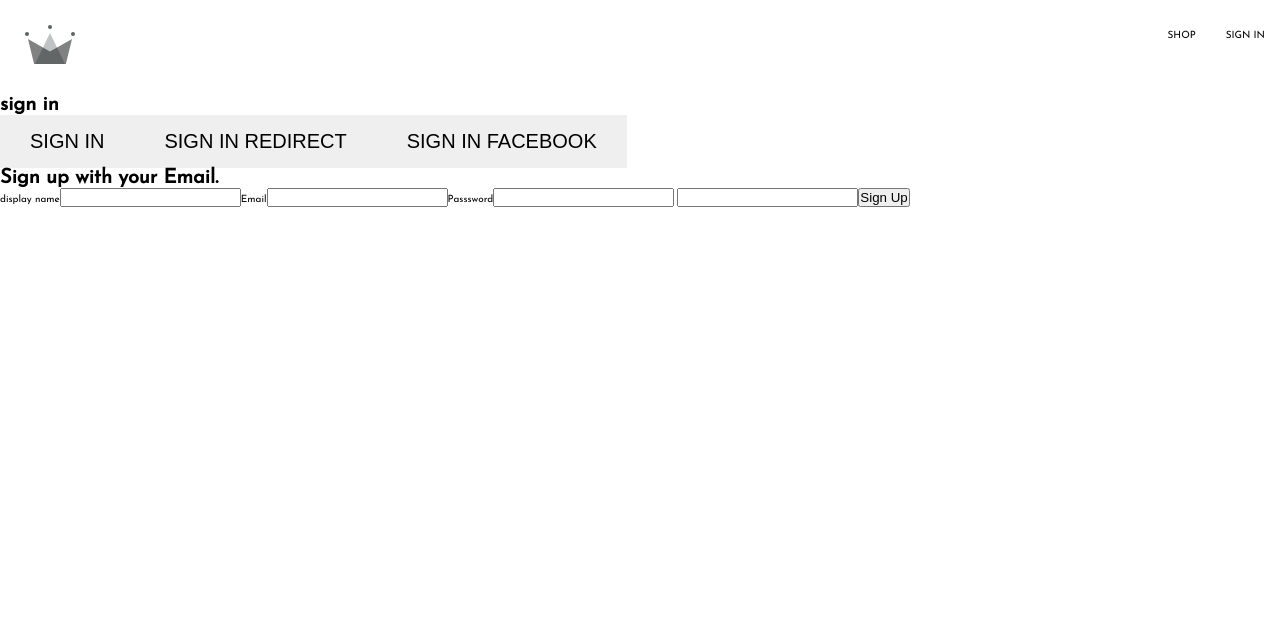
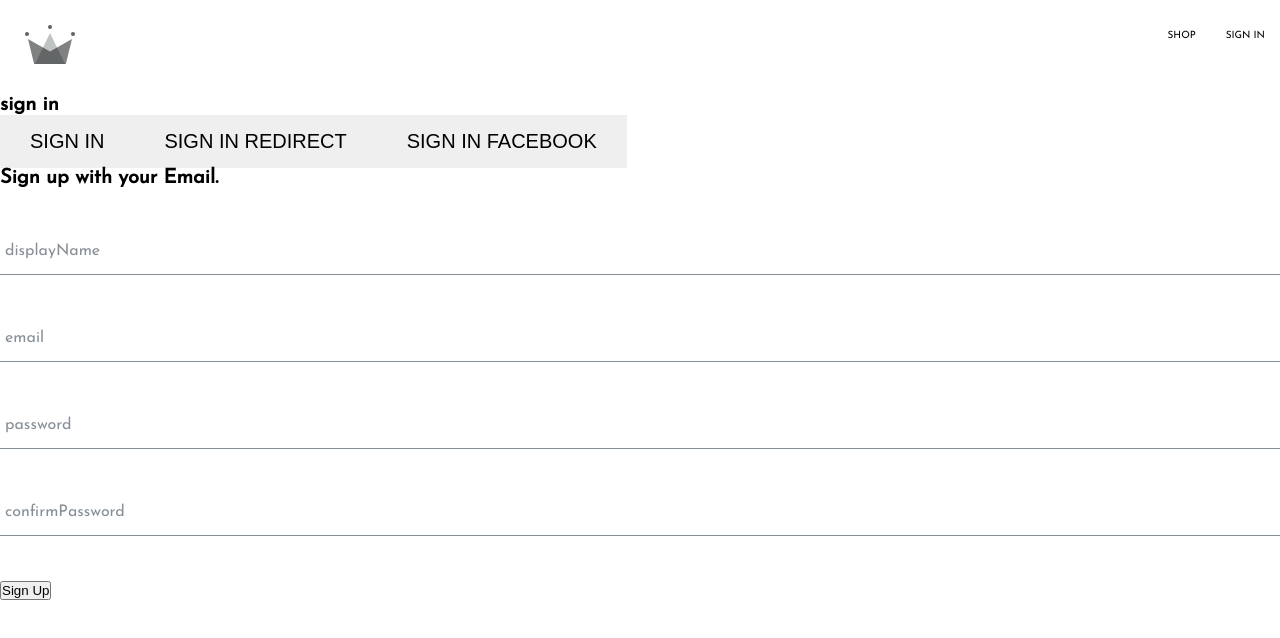
Before and after one commit to dengzhu-hub/e-commerce, a React (Create React App) app: page /signIn in a window 1280 px wide. Shown: the top 638 px of the page. Built offline with nearby package versions, Linux system fonts and the light colour scheme.

Commit message:
finish form-input layout and style

```diff
--- /dev/null
+++ b/src/routes/form-input/formInput.component.jsx
@@ -0,0 +1,18 @@
+import "./formInput.style.scss";
+const FromInput = ({ label, ...otherProps }) => {
+  return (
+    <div className="form-input__container">
+      <input className="form-input__text" {...otherProps} />
+      {label && (
+        <label
+          className={`${
+            otherProps.value.length ? "shrink" : ""
+          } form-input__label`}
+        >
+          {label}
+        </label>
+      )}
+    </div>
+  );
+};
+export default FromInput;
--- /dev/null
+++ b/src/routes/form-input/formInput.style.scss
@@ -0,0 +1,48 @@
+@import "../../../node_modules/open-color/open-color.scss";
+
+@mixin shrinkLabel {
+  top: -14px;
+  font-size: 12px;
+  color: $oc-black;
+}
+.form-input {
+  &__container {
+    position: relative;
+    margin: 45px 0;
+  }
+  &__label {
+    color: $oc-gray-6;
+    font-size: 16px;
+    font-weight: normal;
+    position: absolute;
+    pointer-events: none;
+    left: 5px;
+    top: 10px;
+    transition: 300ms ease all;
+
+    &.shrink {
+      @include shrinkLabel();
+    }
+  }
+  &__text {
+    background: none;
+    background-color: white;
+    color: $oc-blue-6;
+    font-size: 18px;
+    padding: 10px 10px 10px 5px;
+    display: block;
+    width: 100%;
+    border: none;
+    border-radius: 0;
+    border-bottom: 1px solid $oc-gray-6;
+    margin: 25px 0;
+
+    &:focus {
+      outline: none;
+    }
+
+    &:focus ~ .form-input__label {
+      @include shrinkLabel();
+    }
+  }
+}
--- a/src/routes/sign-in/signIn.component.jsx
+++ b/src/routes/sign-in/signIn.component.jsx
@@ -5,7 +5,7 @@ import {
   signWithFaacePop,
   createUserDocumentFromAuth,
   signInWithGoogleRedirect,
-} from "../../utils/firebase.utils";
+} from "../../utils/firebase/firebase.utils";
 
 const Sign = () => {
   const loginGoogleUserWithPopUp = async () => {
--- a/src/routes/sign-up/signUp.component.jsx
+++ b/src/routes/sign-up/signUp.component.jsx
@@ -1,27 +1,107 @@
 import { useState } from "react";
+import FormItemInput from "antd/es/form/FormItemInput";
+import {
+  createAuthUserWithEmailAndPassword,
+  createUserDocumentFromAuth,
+} from "../../utils/firebase/firebase.utils";
+import FromInput from "../form-input/formInput.component";
+
 const defaultFormField = {
-  desplayName: "",
+  displayName: "",
   email: "",
   password: "",
   confirmPassword: "",
 };
+
 const SignUpForm = () => {
   const [formFields, setFormFields] = useState(defaultFormField);
+  console.log(formFields);
+  console.log({ ...formFields });
+
   const { displayName, email, password, confirmPassword } = formFields;
+  const resetFormField = () => {
+    setFormFields(defaultFormField);
+  };
+  const onHandleSubmit = async e => {
+    e.preventDefault();
+    if (password !== confirmPassword) {
+      alert("password are not correct.");
+      return;
+    }
+    try {
+      const { user } = await createAuthUserWithEmailAndPassword(
+        email,
+        password
+      );
+      /**
+       * clear form input
+       */
+      resetFormField();
+
+      createUserDocumentFromAuth(user, { displayName });
+      console.log(user);
+    } catch (err) {
+      if (err.code === "auth/weak-password") {
+        alert("password are too short.");
+      } else if (err.code === "auth/email-already-in-use") {
+        alert("email is already in use");
+      } else {
+        console.log(err);
+      }
+    }
+  };
+  const onHandleChanged = e => {
+    console.log(e.target);
+    const { name, value } = e.target;
+    console.log(name, value);
+    setFormFields({ ...formFields, [name]: value });
+    console.log({ [name]: value });
+  };
 
   return (
     <div>
       <h1>Sign up with your Email.</h1>
-      <form action="">
-        <label htmlFor="name">display name</label>
-        <input id="name" type="text" required />
-        <label htmlFor="name">Email</label>
-        <input id="name" type="text" required />
-        <label htmlFor="name">Passsword</label>
-        <input id="name" type="text" required />
-        <label htmlFor="name"> </label>
-        <input id="name" type="text" required />
-        <button> Sign Up</button>
+      <form action="" onSubmit={onHandleSubmit}>
+        <FromInput
+          label="displayName"
+          id="name"
+          name="displayName"
+          type="text"
+          onChange={onHandleChanged}
+          required
+          value={displayName}
+        />
+
+        <FromInput
+        label="email"
+          id="email"
+          type="email"
+          name="email"
+          onChange={onHandleChanged}
+          required
+          value={email}
+        />
+
+        <FromInput
+        label="password"
+          id="password"
+          type="password"
+          name="password"
+          onChange={onHandleChanged}
+          required
+          value={password}
+        />
+
+        <FromInput
+          id="confirmPassword"
+          label="confirmPassword"
+          name="confirmPassword"
+          type="password"
+          onChange={onHandleChanged}
+          required
+          value={confirmPassword}
+        />
+        <button type="submit"> Sign Up</button>
       </form>
     </div>
   );
--- a/src/utils/firebase.utils.js
+++ b/src/utils/firebase/firebase.utils.js
@@ -5,13 +5,17 @@ import {
   signInWithRedirect,
   signInWithPopup,
   GoogleAuthProvider,
+  createUserWithEmailAndPassword,
   FacebookAuthProvider,
 } from "firebase/auth";
 import { doc, getDoc, setDoc, getFirestore } from "firebase/firestore";
 // TODO: Add SDKs for Firebase products that you want to use
 // https://firebase.google.com/docs/web/setup#available-libraries
 
-// Your web app's Firebase configuration
+/**
+ *  Your web app's Firebase configuration
+ * @type {{storageBucket: string, apiKey: string, messagingSenderId: string, appId: string, projectId: string, authDomain: string}}
+ */
 const firebaseConfig = {
   apiKey: "AIzaSyB4W9dqjQnuA8lrgOit0kFTn9VxOb6f9YA",
   authDomain: "clothing-app-study.firebaseapp.com",
@@ -21,7 +25,10 @@ const firebaseConfig = {
   appId: "1:910303724015:web:e38de8de79cbd8c633f61a",
 };
 
-// Initialize Firebase
+/**
+ * Initialize Firebase
+ * @type {FirebaseApp}
+ */
 const firebaseApp = initializeApp(firebaseConfig);
 const googleProvider = new GoogleAuthProvider();
 const facebookAuthProvider = new FacebookAuthProvider();
@@ -39,12 +46,16 @@ export const signInWithGoogleRedirect = () =>
   signInWithRedirect(auth, googleProvider);
 
 const db = getFirestore();
-export const createUserDocumentFromAuth = async userAuth => {
+export const createUserDocumentFromAuth = async (
+  userAuth,
+  additionaslInfo = {}
+) => {
+  if (!userAuth) return;
   const userDocRef = doc(db, "user", userAuth.uid);
-  console.log(userDocRef);
+  // console.log(userDocRef);
   const userSnapShot = await getDoc(userDocRef);
-  console.log(userSnapShot);
-  console.log(userSnapShot.exists());
+  // console.log(userSnapShot);
+  // console.log(userSnapShot.exists());
 
   // if data not exists
   if (!userSnapShot.exists()) {
@@ -55,6 +66,7 @@ export const createUserDocumentFromAuth = async userAuth => {
         displayName,
         email,
         createdAt,
+        ...additionaslInfo,
       });
     } catch (err) {
       console.error(err);
@@ -62,3 +74,9 @@ export const createUserDocumentFromAuth = async userAuth => {
   }
   return userDocRef;
 };
+
+export const createAuthUserWithEmailAndPassword = async (email, password) => {
+  if (!email || !password) return;
+
+  return await createUserWithEmailAndPassword(auth, email, password);
+};
```
Also changed, not shown: 2 other files (tests, documents, lock files or other folders).
